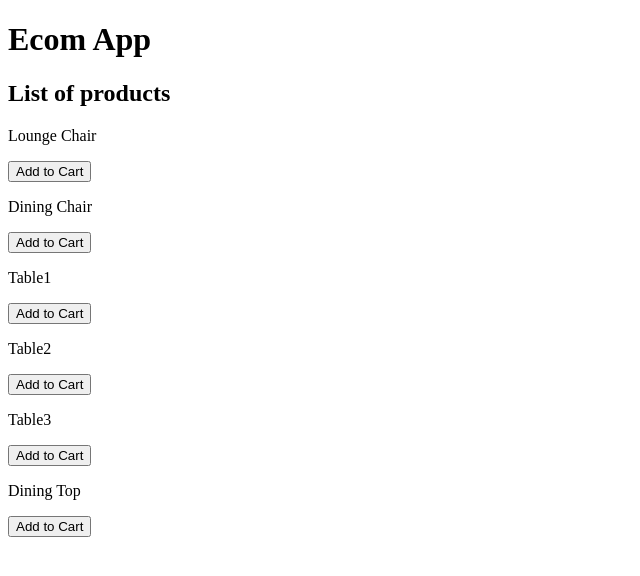
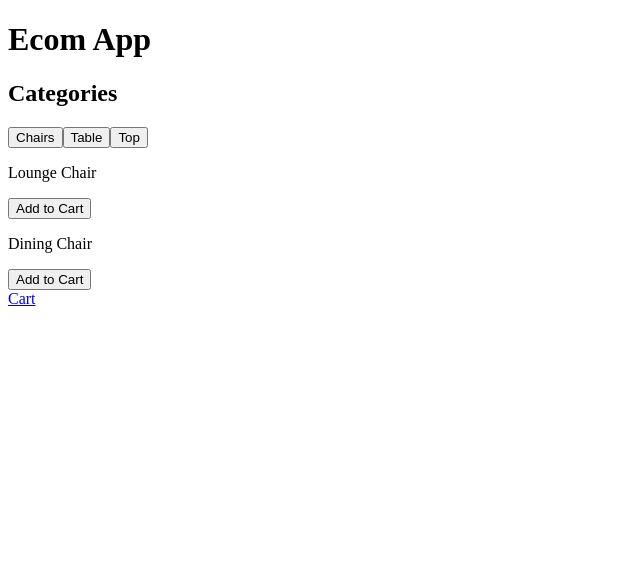
Before and after one commit to im-rc/ecom-ui, a React (Vite) app: page / in a window 1280 px wide. Shown: the top 576 px of the page, without its empty margins (0-640 px from the left). Built offline with nearby package versions, Linux system fonts and the light colour scheme.

Commit message:
added categories functionality

```diff
--- a/src/App.jsx
+++ b/src/App.jsx
@@ -1,11 +1,14 @@
 //import "./App.css";
-import Products from "./pages/Products";
+import { Link, Outlet } from "react-router-dom";
+import Categories from "./pages/Categories";
 
 function App() {
   return (
     <>
       <h1>Ecom App</h1>
-      <Products />
+      <Categories />
+      <Link to={`cart`}>Cart</Link>
+      <Outlet />
     </>
   );
 }
--- /dev/null
+++ b/src/data/productsList.json
@@ -0,0 +1,38 @@
+ [
+        {
+          "id": 1,
+          "name": "Lounge Chair",
+          "price": 2000,
+          "category": "Chairs"
+        },
+        {
+          "id": 2,
+          "name": "Dining Chair",
+          "price": 1800,
+          "category": "Chairs"
+        },
+        {
+          "id": 3,
+          "name": "Table1",
+          "price": 3000,
+          "category": "Table"
+        },
+        {
+          "id": 4,
+          "name": "Table2",
+          "price": 3200,
+          "category": "Table"
+        },
+        {
+          "id": 5,
+          "name": "Table3",
+          "price": 3100,
+          "category": "Table"
+        },
+        {
+          "id": 5,
+          "name": "Dining Top",
+          "price": 900,
+          "category": "Top"
+        }
+      ]
--- a/src/main.jsx
+++ b/src/main.jsx
@@ -3,24 +3,24 @@ import ReactDOM from "react-dom/client";
 import App from "./App.jsx";
 //import './index.css'
 
-import { createBrowserRouter, RouterProvider } from "react-router-dom";
+import {
+  createBrowserRouter,
+  createRoutesFromElements,
+  RouterProvider,
+  Route,
+  Routes,
+} from "react-router-dom";
 import Cart from "./pages/Cart.jsx";
 import Checkout from "./pages/Checkout.jsx";
 
-const router = createBrowserRouter([
-  {
-    path: "/",
-    element: <App />,
-  },
-  {
-    path: "/cart",
-    element: <Cart />,
-  },
-  {
-    path: "/checkout",
-    element: <Checkout />,
-  },
-]);
+const router = createBrowserRouter(
+  createRoutesFromElements(
+    <Route path="/" element={<App />}>
+      <Route path="cart" element={<Cart />} />
+      <Route path="cart/checkout" element={<Checkout />} />
+    </Route>
+  )
+);
 
 ReactDOM.createRoot(document.getElementById("root")).render(
   <RouterProvider router={router} />
--- a/src/pages/Cart.jsx
+++ b/src/pages/Cart.jsx
@@ -1,7 +1,12 @@
+import { Link } from "react-router-dom";
+
 function Cart() {
   return (
     <div>
       <h1>cart</h1>
+      <p>list of products in cart</p>
+
+      <Link to={`checkout`}>proceed to checkout</Link>
     </div>
   );
 }
--- /dev/null
+++ b/src/pages/Categories.jsx
@@ -0,0 +1,41 @@
+import { useState } from "react";
+import Product from "../components/Product";
+import productsList from "../data/productsList.json";
+
+function Products({ category }) {
+  const products = productsList.filter(
+    (product) => product.category === category
+  );
+
+  return (
+    <>
+      <div>
+        {products.map((product) => {
+          return <Product key={product.id} product={product} />;
+        })}
+      </div>
+    </>
+  );
+}
+
+const Categories = () => {
+  const categories = ["Chairs", "Table", "Top"];
+  const [selectedCategory, setSelectCategory] = useState("Chairs");
+  return (
+    <>
+      <div>
+        <h2>Categories</h2>
+        {categories.map((category, index) => (
+          <button onClick={() => setSelectCategory(category)} key={index}>
+            {category}
+          </button>
+        ))}
+      </div>
+      <div>
+        <Products category={selectedCategory} />
+      </div>
+    </>
+  );
+};
+
+export default Categories;
--- a/src/pages/Products.jsx
+++ /dev/null
@@ -1,53 +0,0 @@
-import Product from "../components/Product";
-
-function Products() {
-  const productsList = [
-    {
-      id: 1,
-      name: "Lounge Chair",
-      price: 2000,
-      category: "Chairs",
-    },
-    {
-      id: 2,
-      name: "Dining Chair",
-      price: 1800,
-      category: "Chairs",
-    },
-    {
-      id: 3,
-      name: "Table1",
-      price: 3000,
-      category: "Table",
-    },
-    {
-      id: 4,
-      name: "Table2",
-      price: 3200,
-      category: "Table",
-    },
-    {
-      id: 5,
-      name: "Table3",
-      price: 3100,
-      category: "Table",
-    },
-    {
-      id: 5,
-      name: "Dining Top",
-      price: 900,
-      category: "Top",
-    },
-  ];
-
-  return (
-    <>
-      <h2>List of products</h2>
-      {productsList.map((product) => {
-        return <Product key={product.id} product={product} />;
-      })}
-    </>
-  );
-}
-
-export default Products;
```
